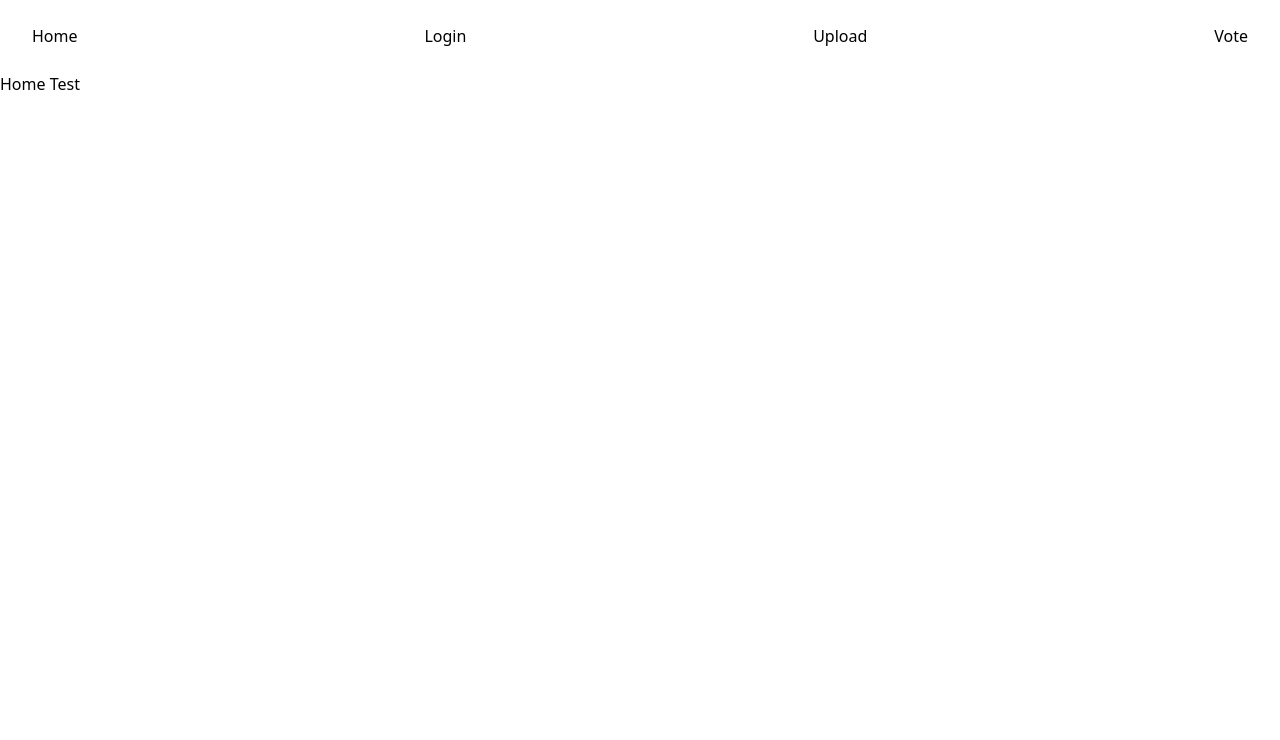
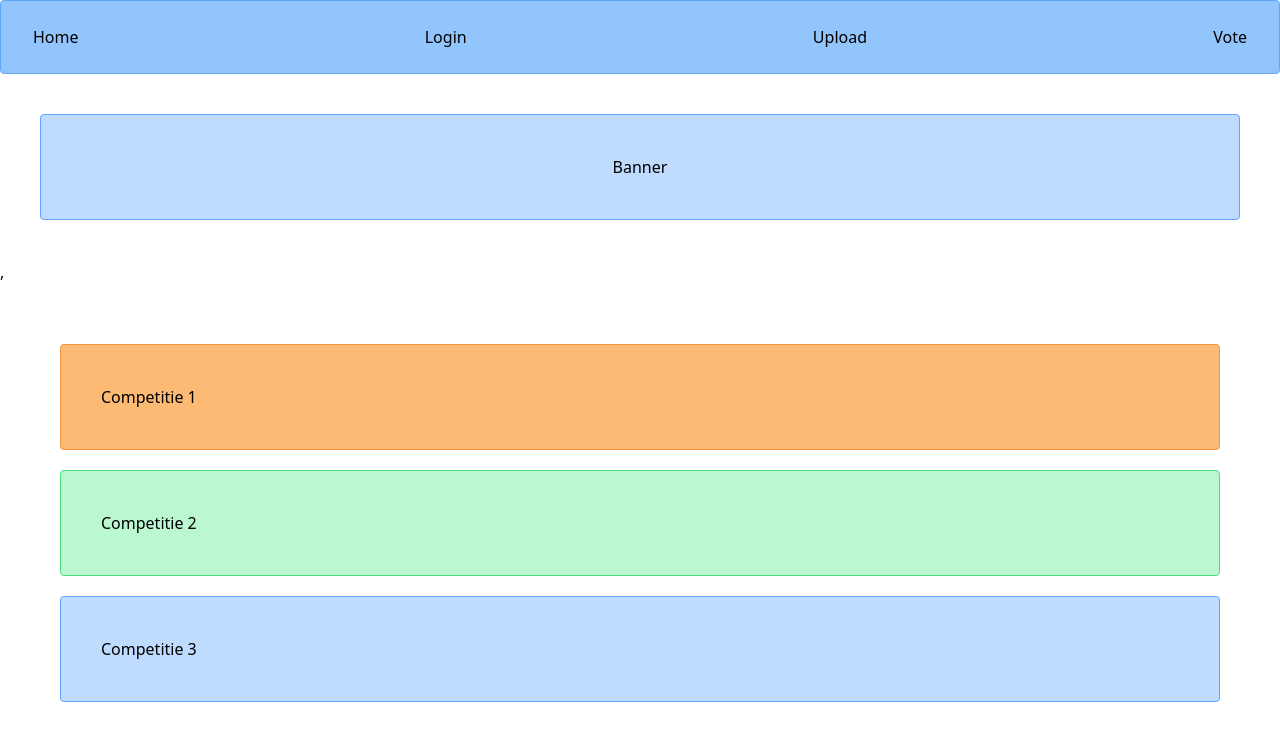
Before and after one commit to SteijeDeBroek/Projectwerk, a React (Vite) app in the folder cookieProject/: page /home in a window 1280 px wide. Shown: the top 740 px of the page. Built offline with nearby package versions, Linux system fonts and the light colour scheme.

Commit message:
Banner en Competities components

```diff
--- /dev/null
+++ b/cookieProject/src/components/Competities.jsx
@@ -0,0 +1,19 @@
+import React from "react";
+
+const Competities = () => {
+  return (
+    <div className="p-10">
+      <div className="flex items-center  justify-left p-10 m-5 border border-orange-400 bg-orange-300  rounded">
+        Competitie 1
+      </div>
+      <div className="flex items-center  justify-left p-10 m-5 border border-green-400 bg-green-200  rounded ">
+        Competitie 2
+      </div>
+      <div className="flex items-center justify-left p-10 m-5 border border-blue-400 bg-blue-200  rounded ">
+        Competitie 3
+      </div>
+    </div>
+  );
+};
+
+export default Competities;
--- a/cookieProject/src/components/HeaderComponent.jsx
+++ b/cookieProject/src/components/HeaderComponent.jsx
@@ -18,7 +18,7 @@ const HeaderComponent = () => {
   return (
     <header>
       <nav aria-label="Global">
-        <ul className="mx-auto flex max-w-7xl items-center justify-between p-6 lg:px-8">
+        <ul className="border border-blue-400 rounded p-5  bg-blue-300  mx-auto flex flex-1 max-w-7xl items-center justify-between p-6 lg:px-8">
           {pages.map((page) => {
             return generateLink(page);
           })}
--- /dev/null
+++ b/cookieProject/src/components/HomeBanner.jsx
@@ -0,0 +1,13 @@
+import React from "react";
+
+const HomeBanner = () => {
+  return (
+    <div className="p-10">
+      <div className="flex items-center justify-center p-10 border border-blue-400 bg-blue-200  rounded">
+        Banner
+      </div>
+    </div>
+  );
+};
+
+export default HomeBanner;
--- a/cookieProject/src/components/LoginComponent.jsx
+++ b/cookieProject/src/components/LoginComponent.jsx
@@ -11,8 +11,11 @@ const LoginComponent = () => {
   };
 
   return (
-    <form onSubmit={handleSubmit}>
-      <label className="" htmlFor="e-mail">
+    <form
+      className="flex items-center justify-center p-10 "
+      onSubmit={handleSubmit}
+    >
+      <label className="p-5" htmlFor="e-mail">
         E-mail
       </label>
       <input
@@ -24,7 +27,9 @@ const LoginComponent = () => {
         id="e-mail"
         name="e-mail"
       />
-      <label htmlFor="wachtwoord">Wachtwoord</label>
+      <label className="p-5" htmlFor="wachtwoord">
+        Wachtwoord
+      </label>
       <input
         className="border border-gray-400 rounded"
         value={pass}
@@ -35,7 +40,7 @@ const LoginComponent = () => {
         name="wachtwoord"
       />
       <button
-        className="border border-blue-400 rounded  bg-blue-300"
+        className="border border-blue-400 rounded  bg-blue-300 "
         type="submit"
       >
         Aanmelden
--- a/cookieProject/src/components/UploadComponent.jsx
+++ b/cookieProject/src/components/UploadComponent.jsx
@@ -57,7 +57,7 @@ function UploadComponent() {
           name="file3"
           onChange={handleFile}
         />
-        <button className="border border-blue-300 rounded bg-blue-400">
+        <button className="border border-blue-300 rounded bg-blue-300">
           Upload
         </button>
       </form>
--- a/cookieProject/src/css/Upload.css
+++ b/cookieProject/src/css/Upload.css
@@ -2,8 +2,8 @@
 
 .upload-container {
   margin: 20px;
-  padding: 10px;
-  border: 1px solid #ccc;
+  padding: 50px;
+  border: 1px solid #568fcf;
   border-radius: 5px;
   text-align: center;
 }
--- a/cookieProject/src/css/Vote.css
+++ b/cookieProject/src/css/Vote.css
@@ -0,0 +1 @@
+/* kijk tailwind */
--- a/cookieProject/src/pages/HomePage.jsx
+++ b/cookieProject/src/pages/HomePage.jsx
@@ -1,7 +1,13 @@
 import React from "react";
+import HomeBanner from "../components/HomeBanner";
+import Competities from "../components/Competities";
 
 const HomePage = () => {
-  return <div>Home Test</div>;
+  return (
+    <>
+      <HomeBanner />,<Competities />
+    </>
+  );
 };
 
 export default HomePage;
```
